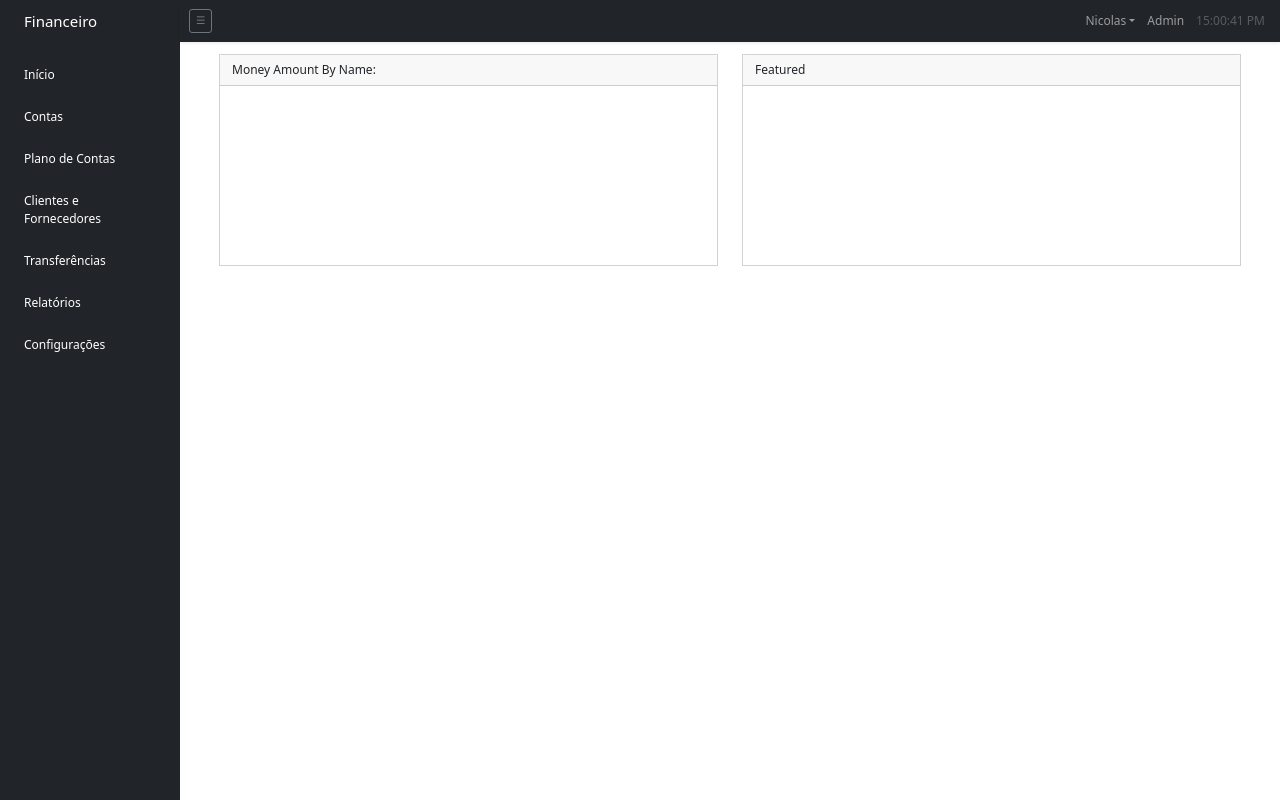
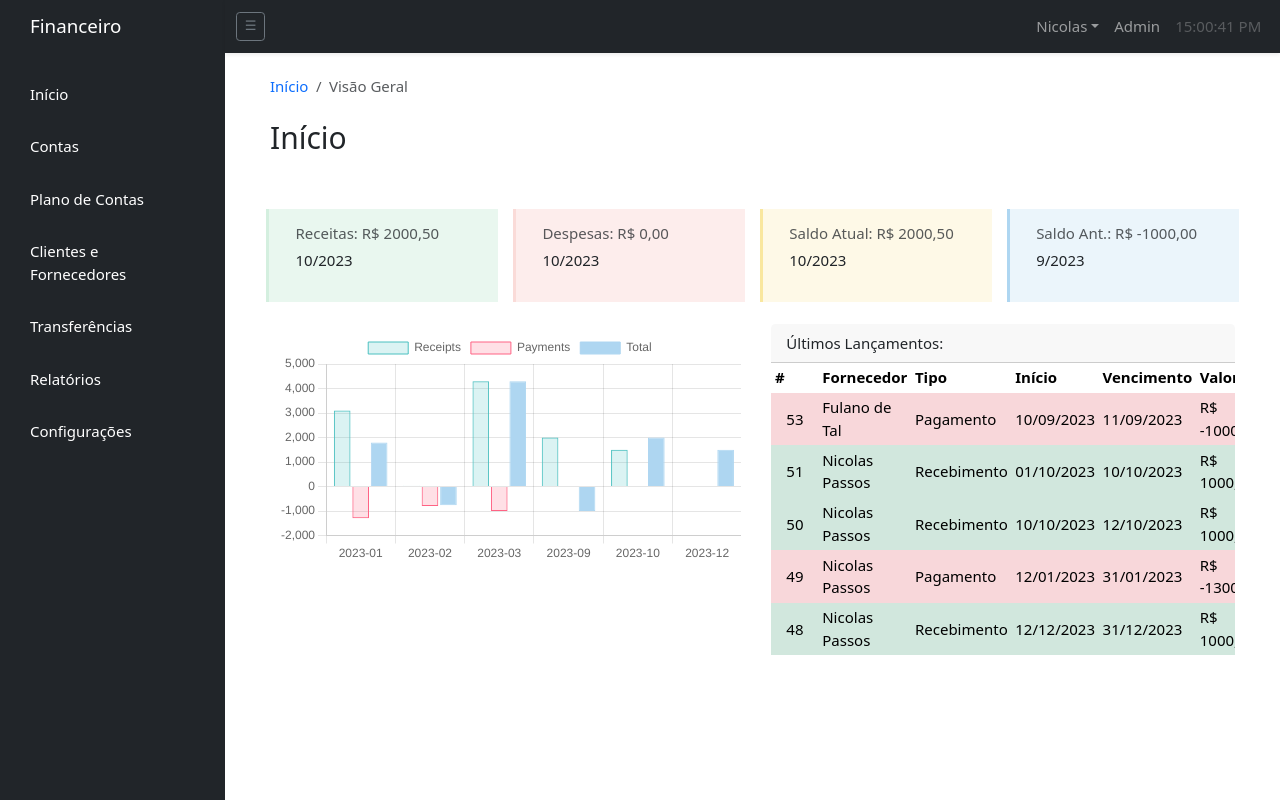
Before and after one commit to nicolaspss/sistema_financeiro, a Django app: page / in a window 1280 px wide. Run offline with Django 4.2, Linux system fonts and the light colour scheme; a user stored in the database is signed in; data comes from the database, SQL or seed files in the repository; both versions use the stored data as it was after the commit; a map, chart or similar area stays blank; some libraries are stand-ins or nearby versions.

Commit message:
Added homepage

```diff
--- a/financeiro/templates/base.html
+++ b/financeiro/templates/base.html
@@ -33,7 +33,7 @@
             {% endfor %}
           {% endif %}
 
-          <div class="container-fluid align-middle px-5 pb-2 my-auto" style="overflow:auto;">
+          <div class="container-fluid align-middle px-5 pb-2 my-auto">
             {% block content %}
 
             {% endblock %}
--- a/financeiro/templates/home.html
+++ b/financeiro/templates/home.html
@@ -1,48 +1,140 @@
 {% extends 'base.html' %}
 
+{% block content %}
 {% block breadcrumb %}
 <nav aria-label="breadcrumb">
   <ol class="breadcrumb my-4">
     <li class="breadcrumb-item">
       <a class="breadcrumb-link" href="{% url 'home' %}">Início</a>
     </li>
+    <li class="breadcrumb-item active" aria-current="page">Visão Geral</li>
   </ol>
 </nav>
 {% endblock %}
 
 <h2 class="mb-5">Início</h2>
 
-{% block content %}
-  <div class="row" id="element-to-print">
-    <div class="card col w-50 h-25 m-3 p-0 rounded-0">
-      <div class="card-header">Money Amount By Name:</div>
-      <div class="card-body">
-        <canvas id="myChart1"></canvas>
+<div class="h-100 w-auto d-flex row margin-right" style="min-width: 50%;">
+  <div class="w-100 border-left m-2 col" style="border-left: 0.25rem solid #D4EFDF; background-color: #E9F7EF;">
+    <div class="p-3">
+      {% if receipts_month.value__sum == None %}
+      <h6 class="opacity-75">Receitas: R$ 0,00</h6>
+      <p>{{ current_month }}/{{ current_year }}</p>
+      {% else %}
+      <h6 class="opacity-75">Receitas: R$ {{ receipts_month.value__sum|floatformat:2 }}</h6>
+      <p>{{ current_month }}/{{ current_year }}</p>
+      {% endif %}
     </div>
   </div>
-    <div class="card col w-50 h-25 m-3 p-0 rounded-0">
-      <div class="card-header">Featured</div>
-      <div class="card-body">
-        <canvas id="myChart2"></canvas>
+
+  <div class="w-100 border-left m-2 col" style="border-left: 0.25rem solid #FADBD8; background-color: #FDEDEC;">
+    <div class="p-3">
+      {% if payments_month.value__sum == None %}
+      <h6 class="opacity-75">Despesas: R$ 0,00</h6>
+      <p>{{ current_month }}/{{ current_year }}</p>
+      {% else %}
+      <h6 class="opacity-75">Despesas: R$ {{ payments_month.value__sum|floatformat:2 }}</h6>
+      <p>{{ current_month }}/{{ current_year }}</p>
+      {% endif %}
+    </div>
+  </div>
+  <div class="w-100 border-left m-2 col" style="border-left: 0.25rem solid #F9E79F; background-color: #FEF9E7;">
+    <div class="p-3 pb-2">
+      {% if total_month.value__sum == None %}
+      <h6 class="opacity-75">Saldo Atual: R$ 0,00</h6>
+      <p>{{ current_month }}/{{ current_year }}</p>
+      {% else %}
+      <h6 class="opacity-75">Saldo Atual: R$ {{ total_month.value__sum|floatformat:2 }}</h6>
+      <p>{{ current_month }}/{{ current_year }}</p>
+      {% endif %}
+    </div>
+  </div>
+  <div class="w-100 border-left m-2 col" style="border-left: 0.25rem solid #AED6F1; background-color: #EBF5FB;">
+    <div class="p-3 pb-2">
+      {% if last_total.value__sum == None %}
+      <h6 class="opacity-75">Saldo Ant.: R$ 0,00</h6>
+      <p>{{ last_month }}/{{ current_year }}</p>
+      {% else %}
+      <h6 class="opacity-75">Saldo Ant.: R$ {{ last_total.value__sum|floatformat:2 }}</h6>
+      <p>{{ last_month }}/{{ current_year }}</p>
+      {% endif %}
     </div>
   </div>
 </div>
 
+<div class="m-0 mt-3 row">
+  <div class="col mx-2 ps-0 pt-2 p-4">
+    <canvas id="myChart"></canvas>
+  </div>
+  <div class="card rounded-0 p-0 h-25 mx-auto border-0 col">
+    <div class="card-header w-100">
+      Últimos Lançamentos:
+    </div>
+    <div class="card-body p-0 overflow-auto">
+      <table class="table table-hover table-borderless tabe-responsive table-sm sortable mb-0 w-100">
+        <thead class="clickable sticky-top">
+          <tr>
+            <th scope="col">#</th>
+            <th scope="col">Fornecedor</th>
+            <th scope="col">Tipo</th>
+            <th scope="col">Início</th>
+            <th scope="col">Vencimento</th>
+            <th scope="col">Valor</th>
+          </tr>
+        </thead>
+        <tbody>
+          {% for transfer in all_transfers %}
+          {% if transfer.transfer_type == "Recebimento" %}
+          <tr class="align-middle table-success">
+            {% elif transfer.transfer_type == "Pagamento" %}
+          <tr class="align-middle table-danger">
+            {% endif %}
+            <td class="px-3">{{ transfer.id }}</td>
+            <td>{{ transfer.supplier }}</td>
+            <td>{{ transfer.transfer_type }}</td>
+            <td>{{ transfer.start_date|date:"d/m/Y" }}</td>
+            <td>{{ transfer.end_date|date:"d/m/Y" }}</td>
+            <td>R$ {{ transfer.value }}</td>
+          </tr>
+          {% endfor %}
+        </tbody>
+      </table>
+    </div>
+  </div>
+</div>
+<script src="https://cdn.jsdelivr.net/npm/chart.js"></script>
+
 <script>
-    $(document).ready(function () {
+  // Data passed from the Django view
 
-      const ctx = document.getElementById('myChart1');
-
-      const ctx2 = document.getElementById('myChart2');
-
-      chart1 = new Chart(ctx, {
-        type: 'line',
+  var ctx = document.getElementById('myChart').getContext('2d');
+  var myChart = new Chart(ctx, {
+    type: 'bar',
     data: {
-          labels: [{% for item in qs %}'{{item.name}}',{% endfor %}],
+      labels: {{ labels| safe }},
   datasets: [{
-        label: 'Money Amount:',
-        data: [{% for item in qs %}'{{item.amount}}', {% endfor %}],
-      borderWidth: 1
+    label: 'Receipts',
+    data: {{ receipts_data| safe }},
+    backgroundColor: 'rgba(75, 192, 192, 0.2)',
+    borderColor: 'rgba(75, 192, 192, 1)',
+    borderWidth: 1,
+    tension: 0.3
+          },
+  {
+    label: 'Payments',
+    data: {{ payments_data| safe }},
+    backgroundColor: 'rgba(255, 99, 132, 0.2)',
+    borderColor: 'rgba(255, 99, 132, 1)',
+    borderWidth: 1,
+    tension: 0.3
+          },
+  {
+    label: 'Total',
+    data: {{ total_data | safe }},
+    backgroundColor: '#AED6F1',
+    borderColor: '#AED6F1',
+    borderWidth: 1,
+    tension: 0.3
         }]
       },
   options: {
@@ -51,25 +143,7 @@
         beginAtZero: true
       }
     }
-    }});
-
-    chart2 = new Chart(ctx2, {
-      type: 'bar',
-      data: {
-        labels: [{% for item in qs %}'{{item.name}}',{% endfor %}],
-      datasets: [{
-        label: 'Money Amount:',
-        data: [{% for item in qs %}'{{item.amount}}', {% endfor %}],
-      borderWidth: 1
-        }]
-      },
-      options: {
-      scales: {
-        y: {
-          beginAtZero: true
   }
-      }
-    }});
-    })
+  });
 </script>
 {% endblock %}
--- a/financeiro/templates/reports/pdf_template.html
+++ b/financeiro/templates/reports/pdf_template.html
@@ -21,14 +21,14 @@
           top: 5cm;
           margin-left: 1cm;
           margin-right: 1cm;
-          height: 10cm;
+          height: 100%;
           /*-pdf-frame-border: 0;  add border to frame */
         }
       }
       table {
-        border-collapse: collapse;
         border-spacing: 0;
         width: 100%;
+        height: 100%;
         border: 1px solid #ddd;
         margin-top: 20px;
       }
--- a/financeiro/templates/sidebar.html
+++ b/financeiro/templates/sidebar.html
@@ -8,7 +8,7 @@
         <a class="side-link text-white p-3" href="{% url 'account_plans' %}">Plano de Contas</a>
         <a class="side-link text-white p-3" href="{% url 'suppliers' %}">Clientes e Fornecedores</a>
         <a class="side-link text-white p-3" href="{% url 'transfers' %}">Transferências</a>
-        <a class="side-link text-white p-3" href="{% url 'reports' %}">Relatórios</a>
-        <a class="side-link text-white p-3 disabled" href="{% url 'transfers' %}">Configurações</a>
+        <a class="side-link text-white p-3" href="#">Relatórios</a>
+        <a class="side-link text-white p-3" href="#">Configurações</a>
     </div>
 </div>
--- a/financeiro/templates/transfers/transfers_list.html
+++ b/financeiro/templates/transfers/transfers_list.html
@@ -1,8 +1,8 @@
 {% for transfer in transfers %}
 {% if transfer.transfer_type == "Recebimento" %}
-<tr class="align-middle table-success bg-opacity">
+<tr class="align-middle table-success">
 {% elif transfer.transfer_type == "Pagamento" %}
-<tr class="align-middle table-danger bg-opacity">
+<tr class="align-middle table-danger">
 {% endif %}
   <td class="px-2">{{ transfer.id }}</td>
   <td>{{ transfer.supplier }}</td>
--- a/financeiro/templates/transfers/transfers_search.html
+++ b/financeiro/templates/transfers/transfers_search.html
@@ -205,7 +205,7 @@
           <td></td>
           <td><strong>Total: </strong></td>
           <td>
-            <strong>R$ {{transfer_sum.value__sum}}</strong>
+            <strong>R$ {{transfer_sum.value__sum|floatformat:2}}</strong>
           </td>
         </tr>
       </tfoot>
--- a/financeiro/views/home.py
+++ b/financeiro/views/home.py
@@ -4,7 +4,11 @@ from django.contrib.auth import authenticate, login, logout
 from django.contrib import messages
 from django.db.models import Q, Count, Sum, F
 from django.http import HttpResponseRedirect, HttpResponse
-from django.template import loader
+from django.views.generic import TemplateView
+from datetime import datetime
+import calendar
+from django.db.models.functions import TruncMonth
+from django.db.models.functions import Abs
 
 # Início
 
@@ -20,12 +24,46 @@ def home(request):
         else:
             messages.success(request, "Tente novamente!")
             return redirect('home')
-    transfers = Transfer.objects.all()
-    accounts = Account.objects.all()
-    bank_accounts = BankAccounts.objects.all()
-    suppliers = Supplier.objects.all()
-    sum_transfer=Transfer.objects.aggregate(Sum('value'))
-    return render(request, 'home.html', {})
+
+    all_transfers = Transfer.objects.all().order_by('-id')[:5]
+
+    current_year = datetime.now().year
+    current_month = datetime.now().month
+    last_month = datetime.now().month - 1
+
+    last = calendar.monthrange(current_year, current_month)[1]
+    last_month_day = calendar.monthrange(current_year, current_month - 1)[1]
+
+    receipts_data = Transfer.objects.annotate(month_year=TruncMonth('start_date')).values('month_year').filter(transfer_type='Recebimento').annotate(total_value_receipt=Sum('value')).order_by('month_year')
+    payments_data = Transfer.objects.annotate(month_year=TruncMonth('start_date')).values('month_year').filter(transfer_type='Pagamento').annotate(total_value_payment=Sum('value')).order_by('month_year')
+    total_data = Transfer.objects.annotate(month_year=TruncMonth('start_date')).values('month_year').annotate(total_value=Sum('value')).order_by('month_year')
+
+    receipts_month = Transfer.objects.filter(start_date__range=[f"{current_year}-{current_month}-01", f"{current_year}-{current_month}-{last}"], transfer_type='Recebimento').aggregate(Sum('value'))
+    payments_month = Transfer.objects.filter(start_date__range=[f"{current_year}-{current_month}-01", f"{current_year}-{current_month}-{last}"], transfer_type='Pagamento').aggregate(Sum('value'))
+
+    total_month = Transfer.objects.filter(start_date__range=[f"{current_year}-{current_month}-01", f"{current_year}-{current_month}-{last}"]).aggregate(Sum('value'))
+    last_total = Transfer.objects.filter(start_date__range=[f"{current_year}-{last_month}-01", f"{current_year}-{last_month}-{last_month_day}"]).aggregate(Sum('value'))
+
+    labels = [entry['month_year'].strftime('%Y-%m') for entry in total_data]
+
+    data_1 = [float(entry['total_value_receipt']) for entry in receipts_data]
+    data_2 = [float(entry['total_value_payment']) for entry in payments_data]
+    data_3 = [float(entry['total_value']) for entry in total_data] # type: ignore
+
+    print(last_total)
+
+    return render(request, 'home.html', {'labels': labels,
+                                         'receipts_data': data_1,
+                                         'payments_data': data_2,
+                                         'total_data': data_3,
+                                         'receipts_month': receipts_month,
+                                         'payments_month': payments_month,
+                                         'current_year': current_year,
+                                         'current_month': current_month,
+                                         'total_month': total_month,
+                                         'last_total': last_total,
+                                         'last_month': last_month,
+                                         'all_transfers': all_transfers,})
 
 def logout_user(request):
     logout(request)
--- a/static/css/style.css
+++ b/static/css/style.css
@@ -1,6 +1,6 @@
 html, body {
     height: 100%;
-    font-size: 12px;
+    font-size: 15px;
 }
 
 a:link {
@@ -68,3 +68,12 @@ thead.clickable:hover {
 .card-header {
     border-radius: 0%;
 }
+
+@media (width > 800px) {
+    .max-width {
+        width: 50%;
+    }
+    .margin-auto {
+        margin: auto;
+    }
+  }
```
Also changed, not shown: db.sqlite3. Lines whose indentation alone changed are shown as unchanged.
